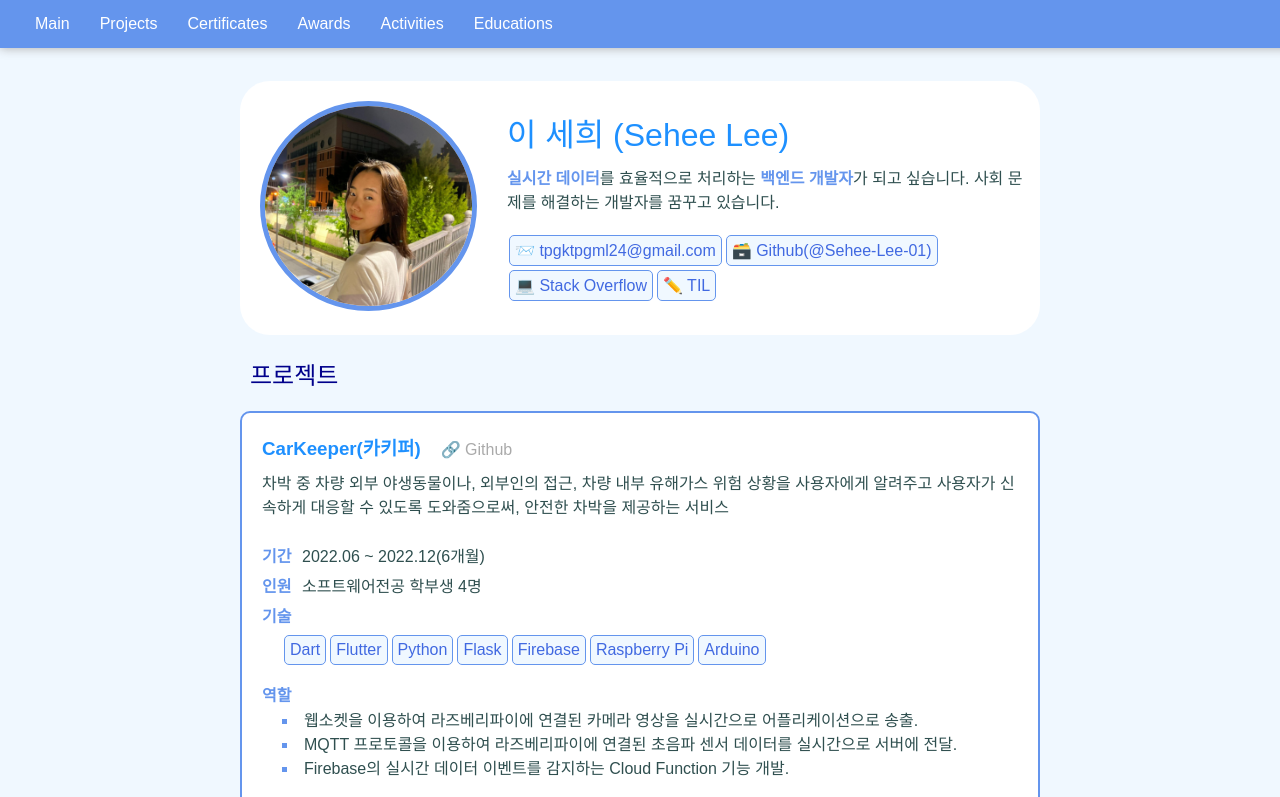
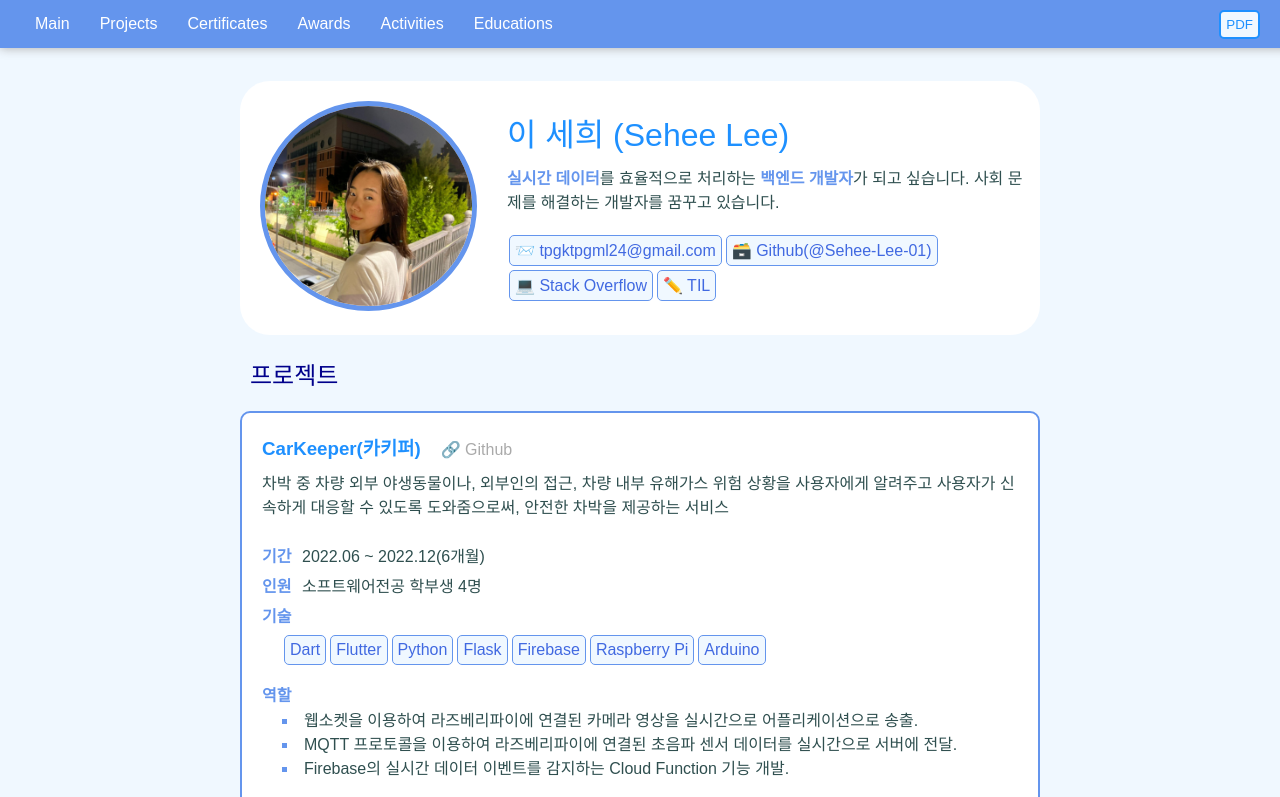
Before and after one commit to Sehee-Lee-01/Sehee-Lee-01.github.io, a React (Create React App) app: page / in a window 1280 px wide. Shown: the top 797 px of the page. Built offline with nearby package versions, Linux system fonts and the light colour scheme; a web font is replaced by a local one.

Commit message:
v2_feat: PDF 다운로드 버튼 추가
기능은 만들지 않음

```diff
--- a/src/App.css
+++ b/src/App.css
@@ -43,27 +43,7 @@ html {
     z-index: 10;
 }
 
-.navbar li {
-    display: inline-block;
-    list-style: none;
-    padding: 15px;
-    height: 100%;
-}
 
-.navbar li:hover {
-    background-color: aliceblue;
-}
-
-
-.navbar li>a {
-    color: white;
-    text-decoration: none;
-}
-
-.navbar li:hover>a {
-
-    color: dodgerblue;
-}
 
 
 #app-body {
--- a/src/components/navbar/Navbar.tsx
+++ b/src/components/navbar/Navbar.tsx
@@ -1,4 +1,5 @@
 import React from 'react';
+import './style.css';
 
 function Navbar() {
   return (
@@ -23,6 +24,9 @@ function Navbar() {
           <a href="#education">Educations</a>
         </li>
       </ul>
+      <button className="pdf" type="button">
+        PDF
+      </button>
     </div>
   );
 }
--- /dev/null
+++ b/src/components/navbar/style.css
@@ -0,0 +1,50 @@
+.navbar {
+    text-align: justify;
+}
+
+.navbar ul {
+    display: inline-block;
+    list-style: none;
+    padding: 0;
+    margin: 0;
+    height: 100%;
+}
+
+.navbar li {
+    display: inline-block;
+    list-style: none;
+    padding: 15px;
+    height: 100%;
+}
+
+.navbar li:hover {
+    background-color: aliceblue;
+}
+
+
+.navbar li>a {
+    color: white;
+    text-decoration: none;
+}
+
+.navbar li:hover>a {
+
+    color: dodgerblue;
+}
+
+.pdf {
+    float: right;
+    padding: 5px;
+    margin-top: 10px;
+    margin-right: 40px;
+    border: solid 2px dodgerblue;
+    border-radius: 5px;
+    background-color: aliceblue;
+    color: dodgerblue;
+    height: 80%;
+}
+
+.pdf:hover {
+    background-color: dodgerblue;
+    color: aliceblue;
+}
```
